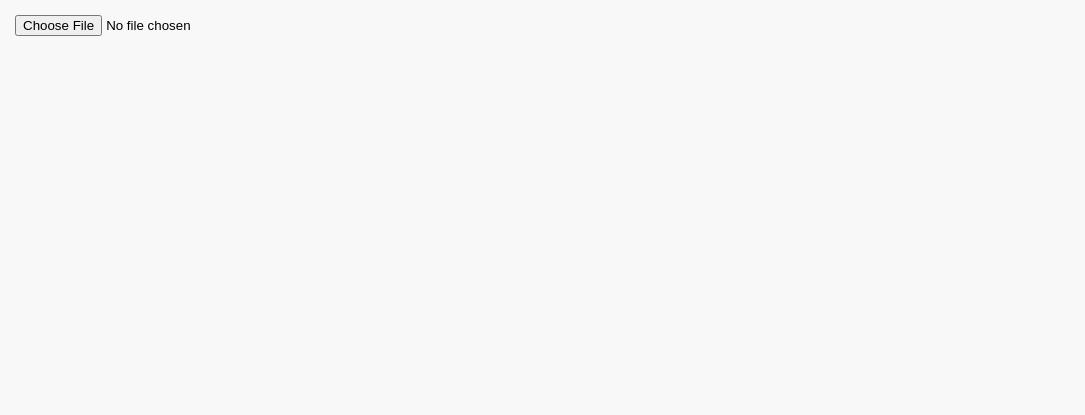
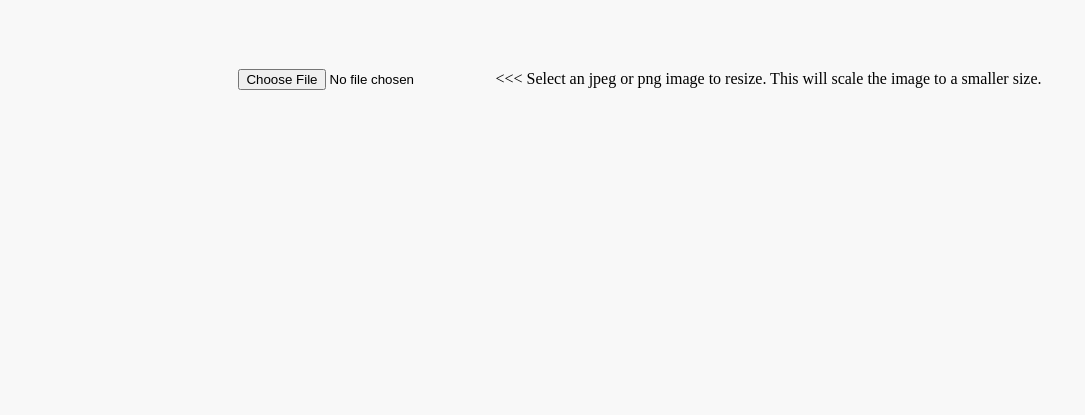
Before and after one commit to branflake2267/dart-examples, a plain HTML site: page examples/DartExamples/ImageScaling/ImageScaling.html in a window 1280 px wide. Shown: the whole page, without its empty margins (0-1085 px from the left). Drawn offline with Linux system fonts and the light colour scheme.

Commit message:
adding advertising to the image scaler. couple other eclipse files

```diff
--- a/examples/DartExamples/ImageScaling/ImageScaling.html
+++ b/examples/DartExamples/ImageScaling/ImageScaling.html
@@ -8,15 +8,32 @@
   </head>
   <body>
 
-    <input type="file" id="file"/><br/>
+    <div align="center">
+		<script type="text/javascript"><!--
+			google_ad_client = "ca-pub-0032065764310410";
+			/* Dart Demos */
+			google_ad_slot = "0422443712";
+			google_ad_width = 728;
+			google_ad_height = 90;
+			//-->
+		</script>
+		<script type="text/javascript" src="http://pagead2.googlesyndication.com/pagead/show_ads.js">
+		</script>
 
-    <img id="originImg"/><br/>
+	    <br/>
+	    <br/>
+	    <br/>
 
-    <canvas id="canvas" width="300" height="300"/><br/>
+	    <input type="file" id="file"/> &lt;&lt;&lt; Select an jpeg or png image to resize. This will scale the image to a smaller size.<br/>
 
-    <script type="application/dart" src="ImageScaling.dart"></script>
-    <script src="dart.js"></script>
+	    <img id="originImg"/><br/>
 
+	    <canvas id="canvas" width="300" height="300"/><br/>
+
+	    <script type="application/dart" src="ImageScaling.dart"></script>
+	    <script src="dart.js"></script>
+
+    </div>
 
     <script type="text/javascript">
   	  var _gaq = _gaq || [];
```
Also changed, not shown: 3 other files.
